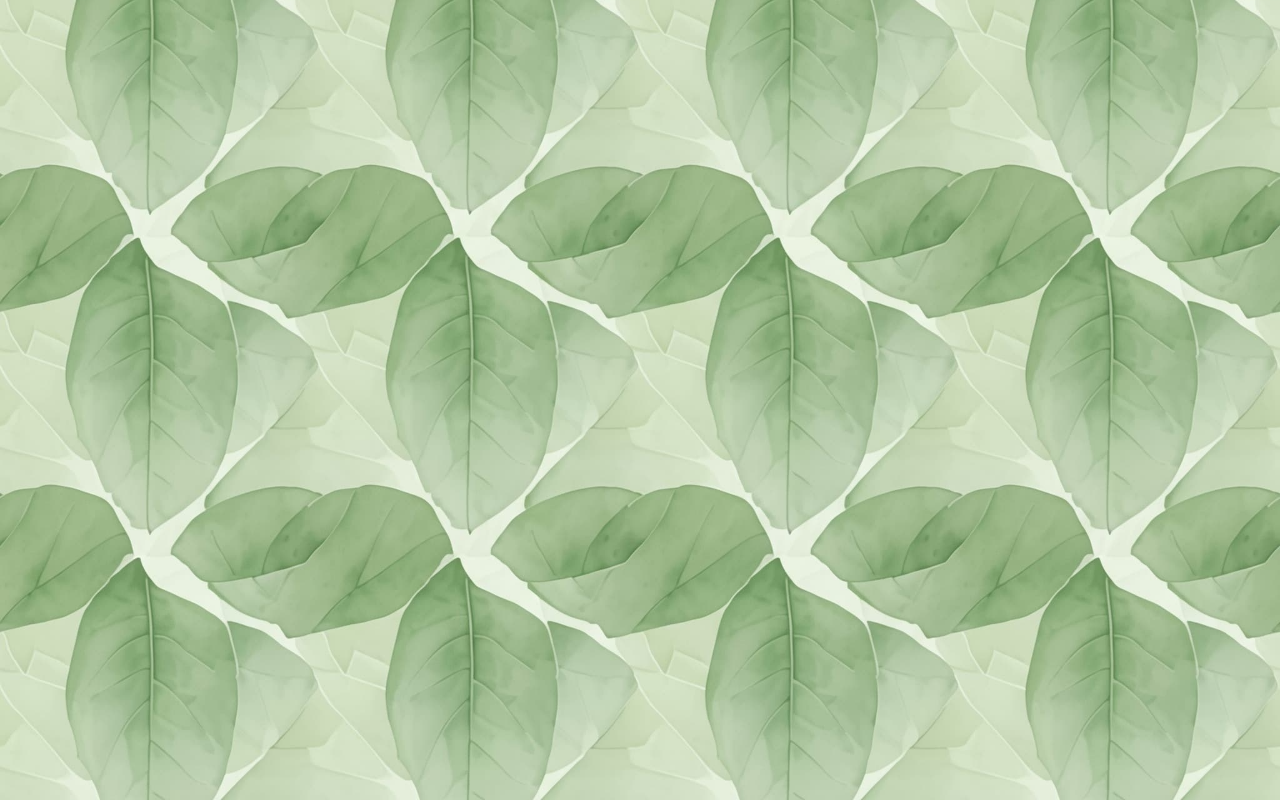
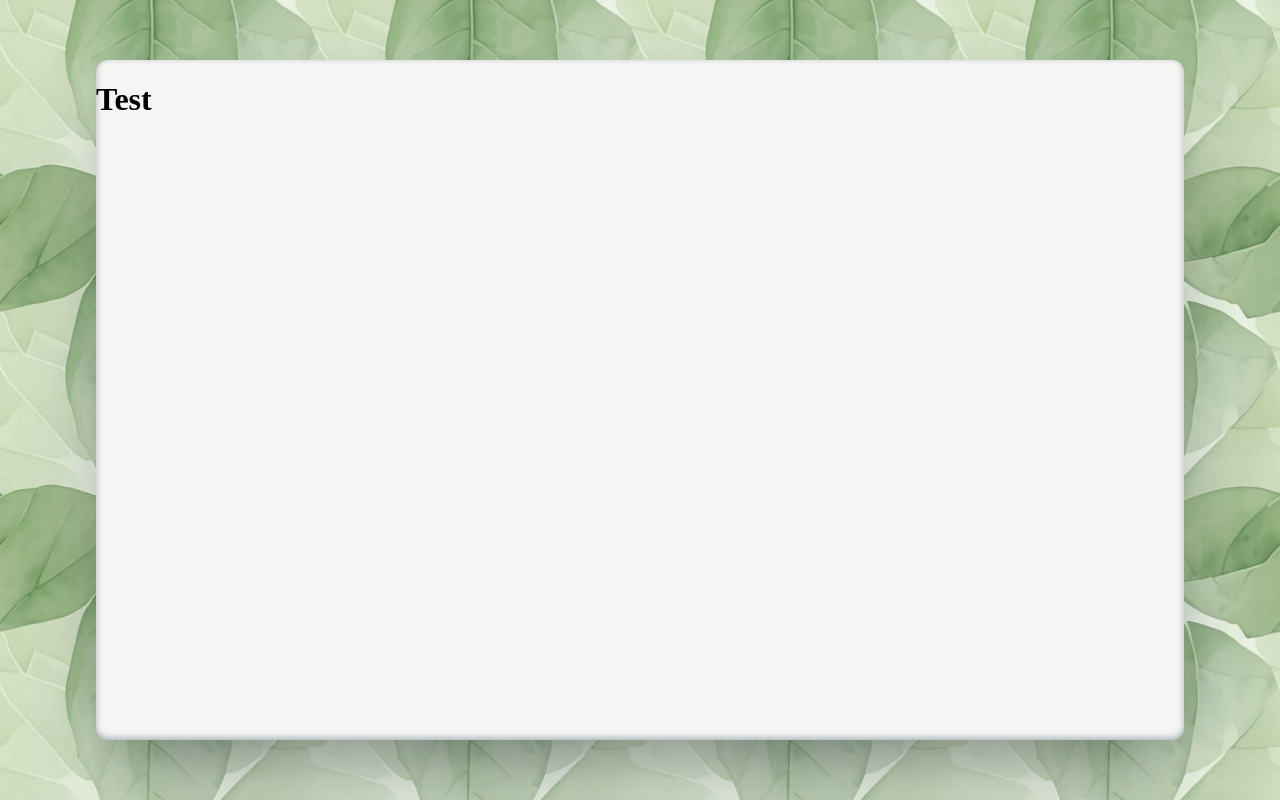
Before and after one commit to JCorts1/Therapist, a React (Vite) app: page / in a window 1280 px wide. Built offline with nearby package versions, Linux system fonts and the light colour scheme.

Commit message:
Home Container has been implemented

```diff
--- a/src/App.css
+++ b/src/App.css
@@ -1,5 +1,6 @@
 .layout {
   background-image: url("./assets/img/layout.jpg");
+  width: 100%;
   min-height: 100vh;
   background-size: cover;
   background-position: center;
--- a/src/App.jsx
+++ b/src/App.jsx
@@ -7,7 +7,7 @@ import Home from './pages/Home';
 function App() {
   return (
     <BrowserRouter>
-        <div className="layout">
+        <div className="layout flex items-center justify-center">
           <Routes>
             <Route path="/" element={<Home />} />
           </Routes>
--- a/src/assets/styles/Home.css
+++ b/src/assets/styles/Home.css
@@ -0,0 +1,9 @@
+.home-content {
+  display: flow-root;
+  background-color: aqua;
+  width: 85%;
+  height: 85vh;
+  background-color: #F5F5F3;
+  border-radius: 0.75rem;
+  box-shadow: rgba(50, 50, 93, 0.25) 0px 50px 100px -20px, rgba(0, 0, 0, 0.3) 0px 30px 60px -30px, rgba(10, 37, 64, 0.35) 0px -2px 6px 0px inset;
+}
--- a/src/pages/Home.jsx
+++ b/src/pages/Home.jsx
@@ -3,7 +3,8 @@ import '../assets/styles/Home.css'
 
 const Home = () => {
   return (
-    <div className=''>
+    <div className='home-content'>
+      <h1>Test</h1>
     </div>
   )
 }
```
